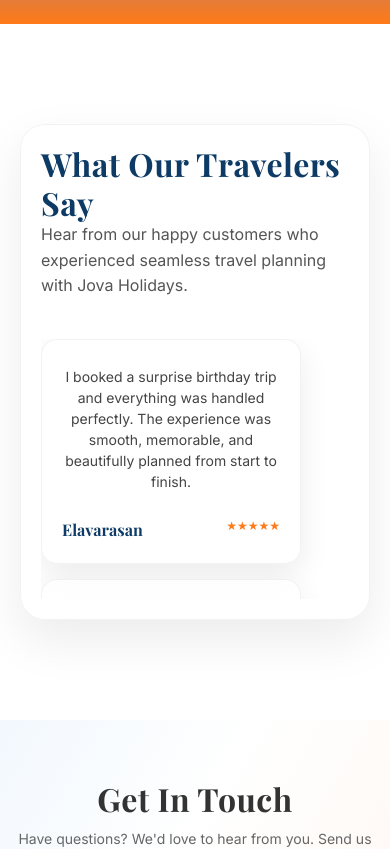
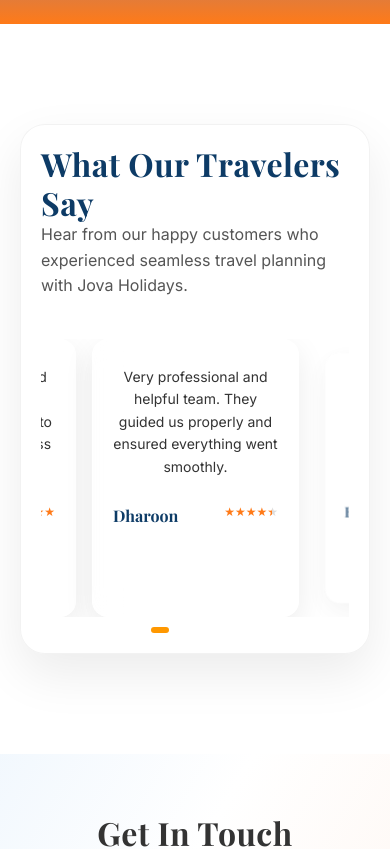
Before and after one commit to swethaCIT/JOVA-HOLIIDAYS, a React (Vite) app: page / in a window 390 px wide. Shown: the part 3440-4289 px from the top of the page. Built offline with nearby package versions, Linux system fonts and the light colour scheme.

Commit message:
Testimonials Updated

```diff
--- a/src/components/Testimonials/Testimonials.css
+++ b/src/components/Testimonials/Testimonials.css
@@ -117,41 +117,72 @@
   .testimonial-wrapper {
     grid-template-columns: 1fr;
     padding: 20px;
+    overflow: hidden;
   }
 
-  /* 🔥 VERTICAL CAROUSEL */
+  .testimonial-right {
+    overflow: hidden;
+  }
+
   .cards {
     display: flex;
-    flex-direction: column;
-    gap: 15px;
+    gap: 16px;
 
-    height: 260px; /* ✅ reduced */
-    overflow-y: auto;
+    overflow-x: auto;
+    scroll-behavior: smooth;
+    scroll-snap-type: x mandatory;
 
-    scroll-snap-type: y mandatory;
+    padding: 0 16px;
+
+    -webkit-overflow-scrolling: touch;
   }
 
   .card {
-    min-height: 180px;   /* ✅ reduced */
-    padding: 16px;       /* tighter */
+    flex: 0 0 75%;
+    max-width: 75%;
 
-    flex: 0 0 auto;
     scroll-snap-align: center;
+
+    padding: 20px;
+    border-radius: 20px;
+
+    backdrop-filter: blur(20px);
+
+    /* 🔥 GRADIENT GLASS */
+    background: linear-gradient(
+      135deg,
+      rgba(58,134,255,0.2),
+      rgba(255,122,24,0.2),
+      rgba(255,206,86,0.2),
+      rgba(75,192,192,0.2),
+      rgba(255,255,255,0.3)
+    );
+
+    border: 1px solid rgba(255,255,255,0.3);
+
+    transition: 0.4s ease;
+    transform: scale(0.9);
+    opacity: 0.7;
+  }
+
+  /* 🔥 CENTER HIGHLIGHT */
+  .card:nth-child(2),
+  .card:nth-child(3) {
+    transform: scale(1);
+    opacity: 1;
+  }
+
+  .card:hover {
+    transform: scale(1.05);
   }
 
   .card p {
-    font-size: 13px;     /* slightly smaller */
-    line-height: 1.5;
+    font-size: 14px;
+    color: #333;
   }
 
-  /* hide scrollbar */
+  /* HIDE SCROLLBAR */
   .cards::-webkit-scrollbar {
     display: none;
   }
-
-  /* remove buttons */
-  .nav-buttons,
-  .controls {
-    display: none;
-  }
 }
--- a/src/components/Testimonials/Testimonials.jsx
+++ b/src/components/Testimonials/Testimonials.jsx
@@ -1,57 +1,136 @@
-import { useState } from "react";
+import { useState, useRef, useEffect } from "react";
 import "./Testimonials.css";
 
 const reviews = [
-  {
-    name: "Elavarasan",
-    text: "I booked a surprise birthday trip and everything was handled perfectly. The experience was smooth, memorable, and beautifully planned from start to finish.",
-    rating: 5,
-  },
-  {
-    name: "Becky",
-    text: "Excellent planning and communication. Everything from hotel to transport was seamless and stress-free.",
-    rating: 5,
-  },
-  {
-    name: "Dharoon",
-    text: "Very professional and helpful team. They guided us properly and ensured everything went smoothly.",
-    rating: 4.5,
-  },
-  {
-    name: "Balamurugan",
-    text: "Our Goa trip was well organized and memorable. Great support throughout the journey.",
-    rating: 5,
-  },
-  {
-    name: "Ajisha",
-    text: "Fantastic service and very friendly team. Made the whole trip stress-free.",
-    rating: 4.5,
-  },
-  {
-    name: "Vignesh",
-    text: "Kashmir trip was arranged wonderfully. Great value and excellent service.",
-    rating: 5,
-  },
+  { name: "Elavarasan", text: "I booked a surprise birthday trip and everything was handled perfectly. The experience was smooth, memorable, and beautifully planned from start to finish.", rating: 5 },
+  { name: "Becky", text: "Excellent planning and communication. Everything from hotel to transport was seamless and stress-free.", rating: 5 },
+  { name: "Dharoon", text: "Very professional and helpful team. They guided us properly and ensured everything went smoothly.", rating: 4.5 },
+  { name: "Balamurugan", text: "Our Goa trip was well organized and memorable. Great support throughout the journey.", rating: 5 },
+  { name: "Ajisha", text: "Fantastic service and very friendly team. Made the whole trip stress-free.", rating: 4.5 },
+  { name: "Vignesh", text: "Kashmir trip was arranged wonderfully. Great value and excellent service.", rating: 5 },
 ];
 
 export default function Testimonials() {
   const [slide, setSlide] = useState(0);
+  const [activeIndex, setActiveIndex] = useState(0);
+  const [isMobile, setIsMobile] = useState(window.innerWidth <= 768);
 
-  const isMobile = window.innerWidth <= 768;
+  const containerRef = useRef(null);
 
+  // ✅ RESPONSIVE FIX (VERY IMPORTANT)
+  useEffect(() => {
+    const handleResize = () => {
+      setIsMobile(window.innerWidth <= 768);
+    };
+
+    window.addEventListener("resize", handleResize);
+    return () => window.removeEventListener("resize", handleResize);
+  }, []);
+
+  // ✅ DATA SPLIT
   const visible = isMobile
-    ? reviews   // 🔥 show all 6 cards in mobile
+    ? reviews
     : reviews.slice(slide * 3, slide * 3 + 3);
 
-  const next = () => setSlide((prev) => (prev + 1) % 2);
-  const prev = () => setSlide((prev) => (prev - 1 + 2) % 2);
+  // ✅ BUTTON FIX (WORKS BOTH)
+  const next = () => {
+    if (isMobile) {
+      const container = containerRef.current;
+      const card = container?.querySelector(".card");
+
+      if (!container || !card) return;
+
+      const gap = 16;
+      const cardWidth = card.offsetWidth + gap;
+
+      container.scrollBy({
+        left: cardWidth,
+        behavior: "smooth",
+      });
+    } else {
+      setSlide((prev) => (prev + 1) % 2);
+    }
+  };
+
+  const prev = () => {
+    if (isMobile) {
+      const container = containerRef.current;
+      const card = container?.querySelector(".card");
+
+      if (!container || !card) return;
+
+      const gap = 16;
+      const cardWidth = card.offsetWidth + gap;
+
+      container.scrollBy({
+        left: -cardWidth,
+        behavior: "smooth",
+      });
+    } else {
+      setSlide((prev) => (prev - 1 + 2) % 2);
+    }
+  };
+
+  // ✅ AUTO SCROLL + DOT TRACK
+  useEffect(() => {
+    if (!isMobile) return;
+
+    const container = containerRef.current;
+    if (!container) return;
+
+    let interval;
+
+    const startAutoScroll = () => {
+      interval = setInterval(() => {
+        const card = container.querySelector(".card");
+        if (!card) return;
+
+        const cardWidth = card.offsetWidth + 16;
+
+        let nextScroll = container.scrollLeft + cardWidth;
+
+        if (nextScroll >= container.scrollWidth - container.clientWidth) {
+          nextScroll = 0;
+        }
+
+        container.scrollTo({
+          left: nextScroll,
+          behavior: "smooth",
+        });
+      }, 2500);
+    };
+
+    const handleScroll = () => {
+      const cards = container.querySelectorAll(".card");
+      let closestIndex = 0;
+      let closestOffset = Infinity;
+
+      cards.forEach((card, index) => {
+        const rect = card.getBoundingClientRect();
+        const offset = Math.abs(rect.left - 20);
+
+        if (offset < closestOffset) {
+          closestOffset = offset;
+          closestIndex = index;
+        }
+      });
+
+      setActiveIndex(closestIndex);
+    };
+
+    container.addEventListener("scroll", handleScroll);
+    startAutoScroll();
+
+    return () => {
+      clearInterval(interval);
+      container.removeEventListener("scroll", handleScroll);
+    };
+  }, [isMobile]);
 
   return (
     <section className="testimonials">
-
       <div className="testimonial-wrapper">
 
-        {/* LEFT */}
         <div className="testimonial-left">
           <h2>What Our Travelers Say</h2>
           <p>
@@ -60,19 +139,22 @@ export default function Testimonials() {
           </p>
         </div>
 
-        {/* RIGHT */}
         <div className="testimonial-right">
 
-          {/* DESKTOP NAV */}
-          <div className="nav-buttons">
-            <button onClick={prev}>‹</button>
-            <button onClick={next}>›</button>
-          </div>
+          {/* ✅ DESKTOP ONLY BUTTONS */}
+          {!isMobile && (
+            <div className="nav-buttons">
+              <button onClick={prev}>‹</button>
+              <button onClick={next}>›</button>
+            </div>
+          )}
 
-          <div className="cards">
+          <div className="cards" ref={containerRef}>
             {visible.map((item, i) => (
-              <div key={i} className="card">
-
+              <div
+                key={i}
+                className={`card ${activeIndex === i ? "active-card" : ""}`}
+              >
                 <p>{item.text}</p>
 
                 <div className="bottom">
@@ -94,17 +176,25 @@ export default function Testimonials() {
                       </span>
                     ))}
                   </div>
-
                 </div>
-
               </div>
             ))}
           </div>
 
+          {/* ✅ MOBILE DOTS */}
+          {isMobile && (
+            <div className="dots">
+              {reviews.map((_, i) => (
+                <span
+                  key={i}
+                  className={`dot ${i === activeIndex ? "active" : ""}`}
+                />
+              ))}
+            </div>
+          )}
+
         </div>
-
       </div>
-
     </section>
   );
 }
```
